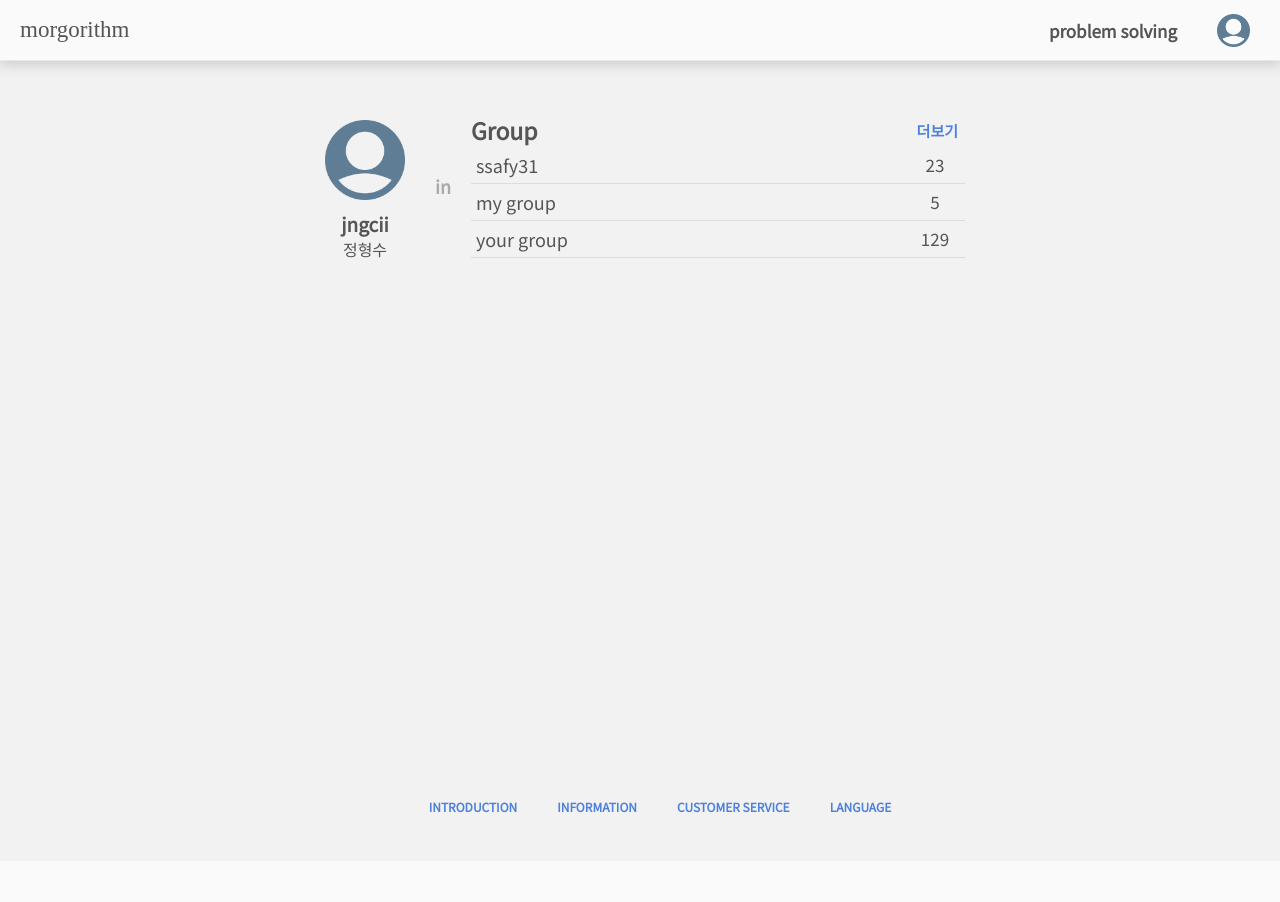
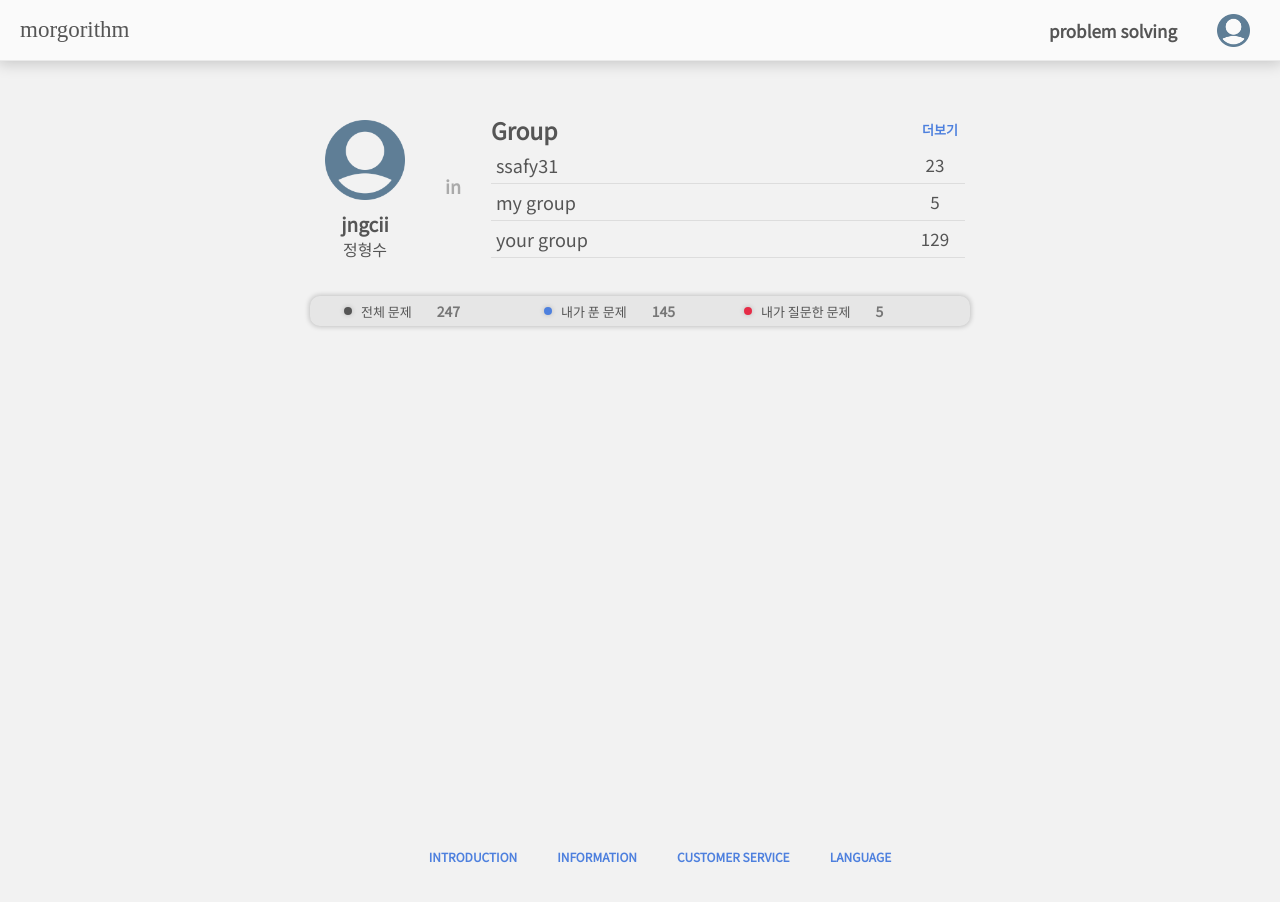
Before and after one commit to jngcii/morgorithm-client, a React app: page / in a window 1280 px wide. Shown: the top 902 px of the page. Before the commit the page ends 861 px from the top, so only its background shows below. Built offline with nearby package versions, Linux system fonts and the light colour scheme; a web font is replaced by a local one.

Commit message:
Add solving status bar component

```diff
--- a/src/Components/SectionUser/styles.module.scss
+++ b/src/Components/SectionUser/styles.module.scss
@@ -1,7 +1,7 @@
 @import "src/Styles/utils.scss";
 
 .wrapper {
-    @include sectionWidth();
+    @include section();
     display: flex;
     align-items: center;
     padding-top: 50px;
@@ -29,7 +29,7 @@
         font-size: 18px;
         font-weight: 700;
         color: $lightGreyColor;
-        margin: 20px;
+        margin: 30px;
     }
 }
 
@@ -45,7 +45,7 @@
         @include clickable();
         float: right;
         margin: 7px;
-        font-size: 15px;
+        font-size: 13px;
         font-weight: 700;
         color: $darkBlueColor;
     }
--- /dev/null
+++ b/src/Components/SolvingStatusBar/index.js
@@ -0,0 +1,26 @@
+import React from "react";
+import classNames from "classnames/bind";
+import styles from "./styles.module.scss";
+const cx = classNames.bind(styles);
+
+export default () => (
+  <div className={cx("wrapper")}>
+    <div className={cx("eachStatus")}>
+      <div className={cx("dot", "all")} />
+      <div className={cx("txt")}>전체 문제</div>
+      <div className={cx("cnt")}>247</div>
+    </div>
+
+    <div className={cx("eachStatus")}>
+      <div className={cx("dot", "success")} />
+      <div className={cx("txt")}>내가 푼 문제</div>
+      <div className={cx("cnt")}>145</div>
+    </div>
+
+    <div className={cx("eachStatus")}>
+      <div className={cx("dot", "fail")} />
+      <div className={cx("txt")}>내가 질문한 문제</div>
+      <div className={cx("cnt")}>5</div>
+    </div>
+  </div>
+);
--- /dev/null
+++ b/src/Components/SolvingStatusBar/styles.module.scss
@@ -0,0 +1,44 @@
+@import "src/Styles/utils.scss";
+
+.wrapper {
+    width: $sectionWidth - 50px;
+    margin: 10px auto;
+    display: flex;
+    padding: 5px 30px;
+    box-shadow: 0 0 5px 1px rgba(0, 0, 0, 0.2);
+    border-radius: 10px;
+    background-color: rgba(0, 0, 0, 0.05);
+}
+.eachStatus {
+    flex: 1;
+    display: flex;
+    align-items: center;
+}
+.dot {
+    width: 8px;
+    height: 8px;
+    border-radius: 4px;
+    box-shadow: 0 0 5px 0 rgba(0, 0, 0, 0.2);
+    margin: 0 4px;
+}
+.all {
+    background-color: $blackColor;
+}
+.success {
+    background-color: $darkBlueColor;
+}
+.fail {
+    background-color: $redColor;
+}
+
+.txt {
+    font-size: 13px;
+    font-weight: 300;
+    margin: 0 5px;
+}
+.cnt {
+    font-size: 14px;
+    font-weight: 600;
+    color: $darkGreyColor;
+    margin-left: 20px;
+}
--- a/src/Screens/MainScreen/index.js
+++ b/src/Screens/MainScreen/index.js
@@ -1,8 +1,11 @@
 import React from "react";
 import SectionUser from "../../Components/SectionUser";
+import SolvingStatusBar from "../../Components/SolvingStatusBar";
+
 export default () => (
   <div style={{backgroundColor:"#f2f2f2"}}>
     <SectionUser />
+    <SolvingStatusBar />
 
     <div style={{height: 500}} />
   </div>
--- a/src/styles/utils.scss
+++ b/src/styles/utils.scss
@@ -11,11 +11,12 @@ $darkBlueColor: #4e80de;
 $redColor: #e62c47;
 
 $authInputWidth: 220px;
+$sectionWidth: 650px;
 
-@mixin sectionWidth {
+@mixin section {
   margin: 0 auto;
   padding: 25px;
-  width: 650px;
+  width: $sectionWidth;
 }
 
 @mixin clickable {
```
